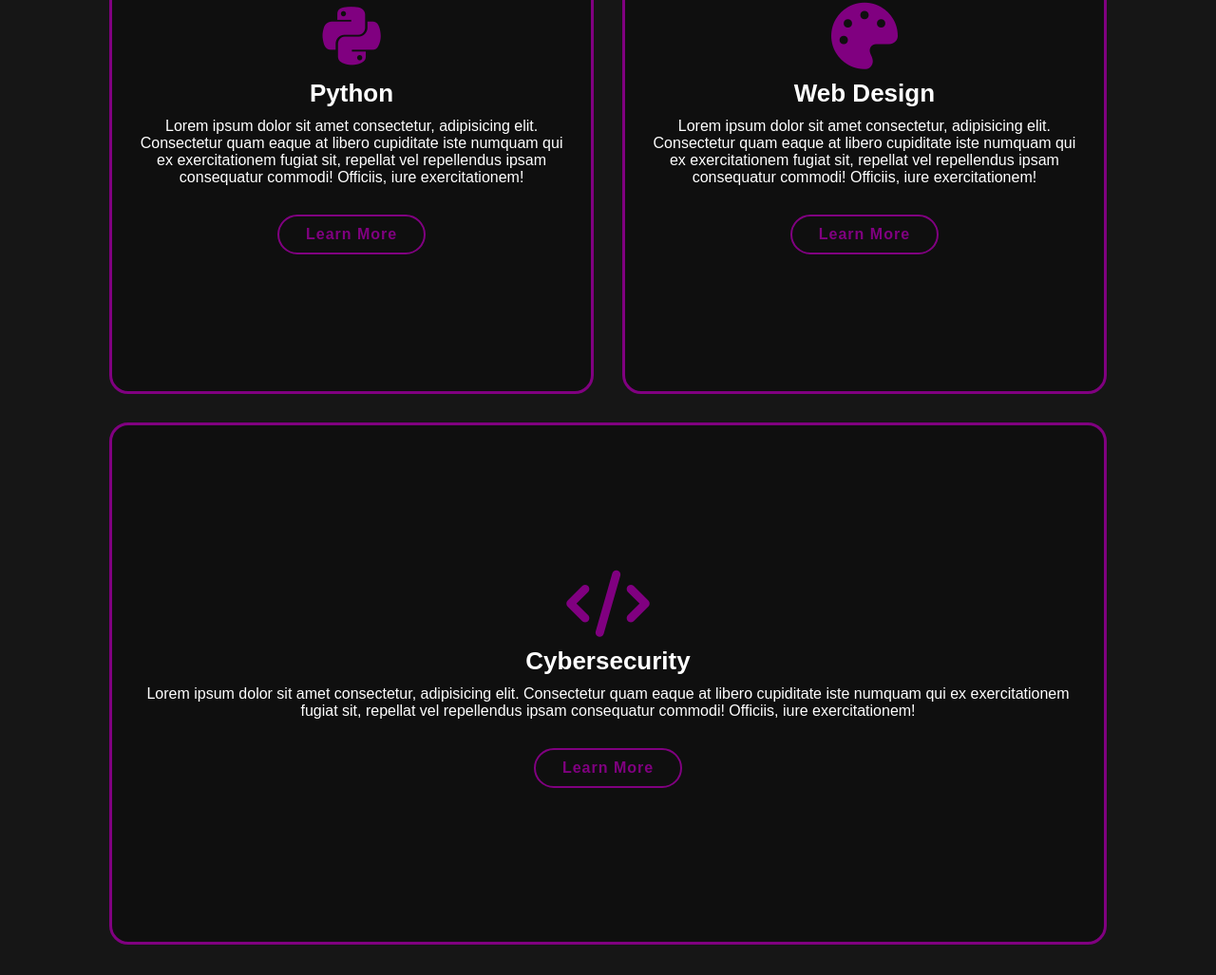
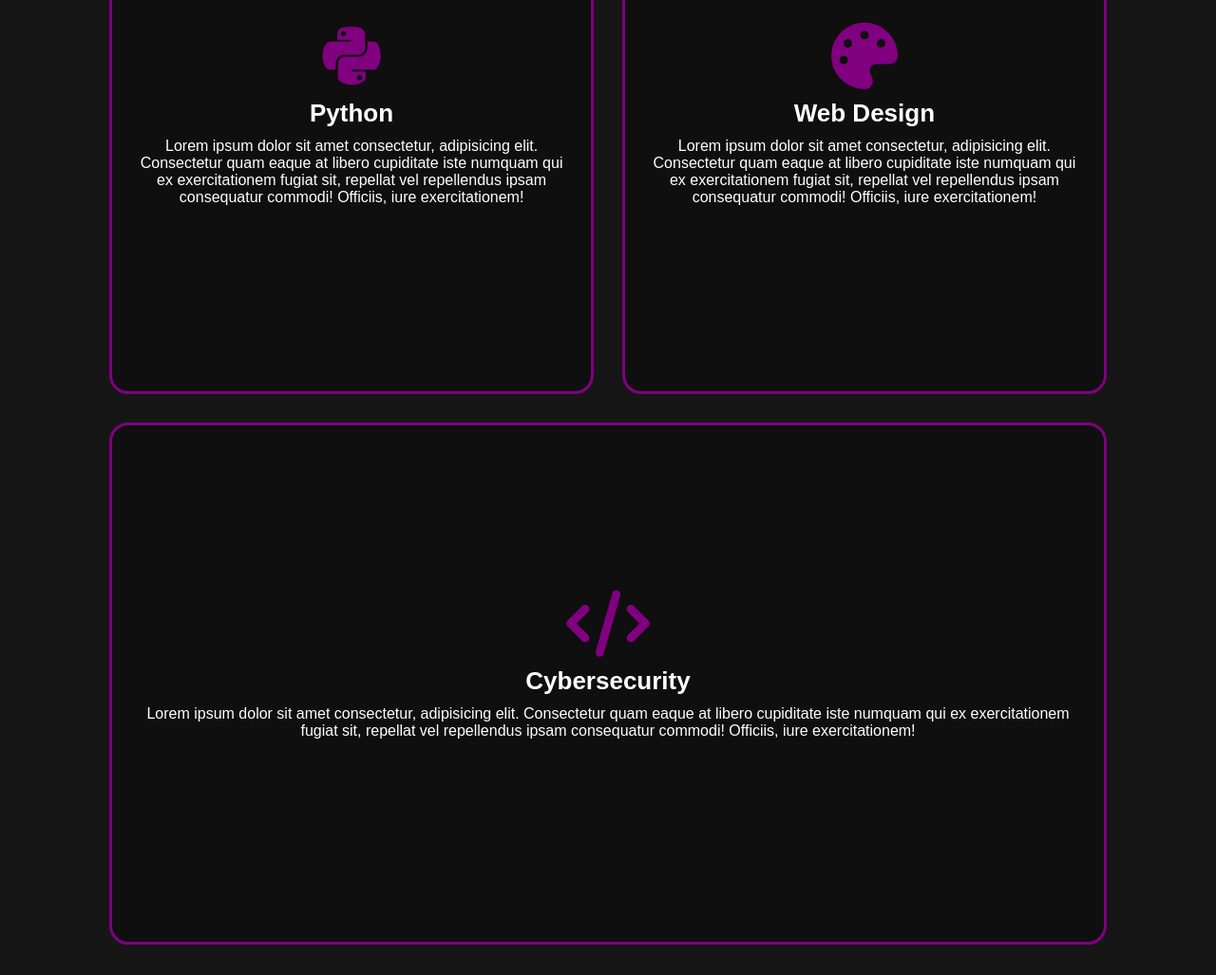
Before and after one commit to santan365/alexsanto.github.io, a plain HTML site: page index.html in a window 1280 px wide. Shown: the part 1264-2291 px from the top of the page at 95% size. Drawn offline with Linux system fonts and the light colour scheme.

Commit message:
Update index.html

```diff
--- a/index.html
+++ b/index.html
@@ -61,7 +61,6 @@
             Consectetur quam eaque at libero cupiditate iste numquam qui ex
             exercitationem fugiat sit, repellat vel repellendus ipsam consequatur
             commodi! Officiis, iure exercitationem!</p>
-            <a href="#" class = "btn">Learn More</a>
         </div>
 
         <div class="services-box">
@@ -71,7 +70,6 @@
             Consectetur quam eaque at libero cupiditate iste numquam qui ex
             exercitationem fugiat sit, repellat vel repellendus ipsam consequatur
             commodi! Officiis, iure exercitationem!</p>
-            <a href="#" class = "btn">Learn More</a>
         </div>
 
         <div class="services-box">
@@ -81,7 +79,6 @@
             Consectetur quam eaque at libero cupiditate iste numquam qui ex
             exercitationem fugiat sit, repellat vel repellendus ipsam consequatur
             commodi! Officiis, iure exercitationem!</p>
-            <a href="#" class = "btn">Learn More</a>
         </div>
       </div>
     </section>
```
